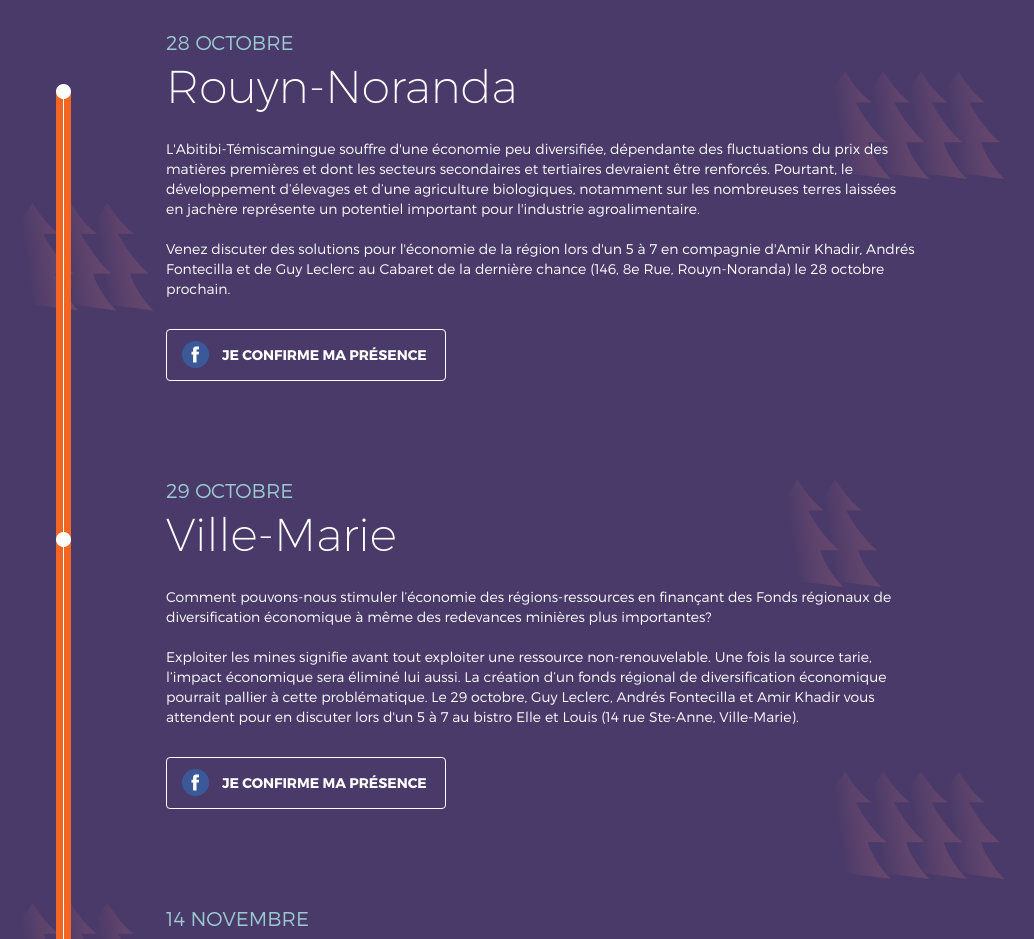
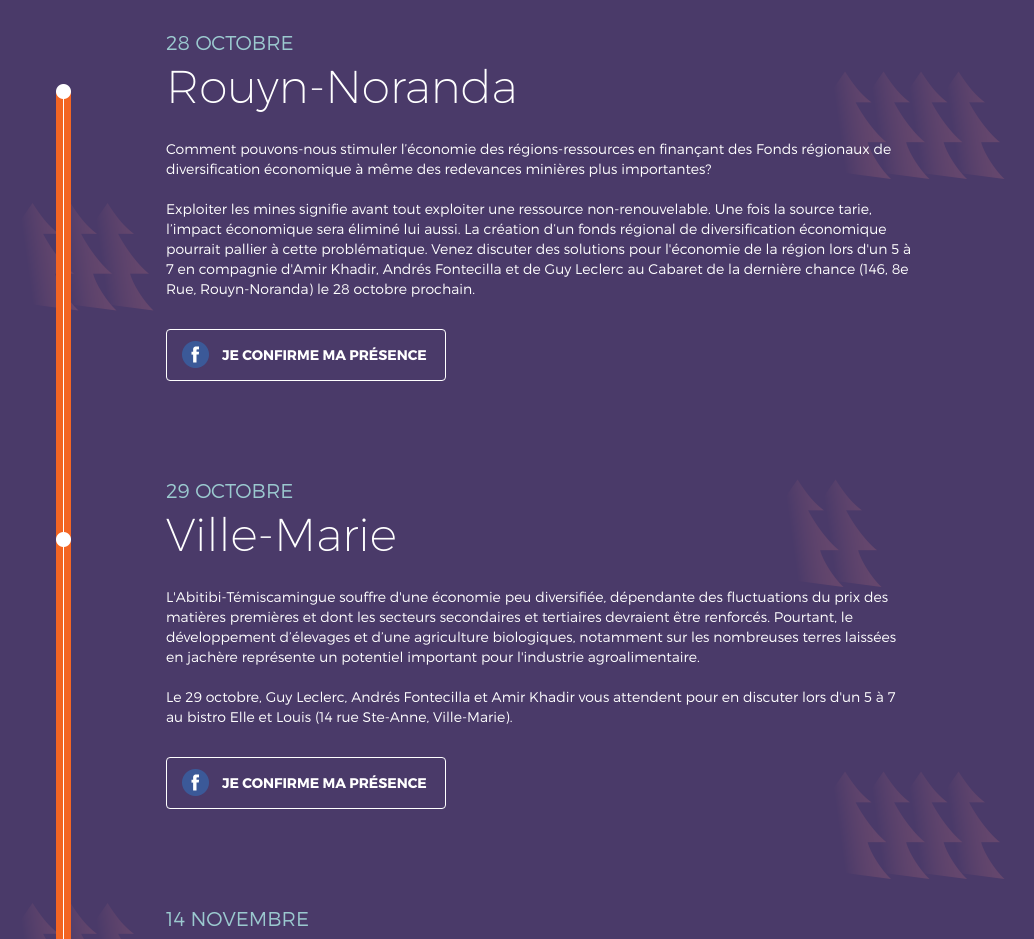
Before and after one commit to julienroyal/qsregions, a plain HTML site: page index.html in a window 1280 px wide. Shown: the part 1480-2419 px from the top of the page, without its empty margins (99-1133 px from the left). Drawn offline with Linux system fonts and the light colour scheme; a script that the page names is missing.

Commit message:
23124411

```diff
--- a/index.html
+++ b/index.html
@@ -170,9 +170,10 @@ Nous ne voulons pas d’une économie de « jobines » qui disparaissent du jour
           <div class="col-xs-10 col-md-8 ville">
             <h2>28 octobre</h2>
             <h1>Rouyn-Noranda</h1>
-            <p>L'Abitibi-Témiscamingue souffre d'une économie peu diversifiée, dépendante des fluctuations du prix des matières premières et dont les secteurs secondaires et tertiaires devraient être renforcés. Pourtant, le développement d’élevages et d’une agriculture biologiques, notamment sur les nombreuses terres laissées en jachère représente un potentiel important pour l'industrie agroalimentaire.
+            <p>Comment pouvons-nous stimuler l’économie des régions-ressources en finançant des Fonds régionaux de diversification économique à même des redevances minières plus importantes?
 <br></br>
- Venez discuter des solutions pour l'économie de la région lors d'un 5 à 7 en compagnie d'Amir Khadir, Andrés Fontecilla et de Guy Leclerc au Cabaret de la dernière chance (146, 8e Rue, Rouyn-Noranda) le 28 octobre prochain.</p>
+Exploiter les mines signifie avant tout exploiter une ressource non-renouvelable. Une fois la source tarie, l’impact économique sera éliminé lui aussi. La création d’un fonds régional de diversification économique pourrait pallier à cette problématique. Venez discuter des solutions pour l'économie de la région lors d'un 5 à 7 en compagnie d'Amir Khadir, Andrés Fontecilla et de Guy Leclerc au Cabaret de la dernière chance (146, 8e Rue, Rouyn-Noranda) le 28 octobre prochain.</p>
+
             <p><a class="btn btn-default btn-event" href="https://www.facebook.com/events/1513778458919647/" role="button">Je confirme ma pr&eacute;sence</a></p>
           </div><!-- /.col-md-8 -->
         </div><!-- /.row -->
@@ -182,10 +183,10 @@ Nous ne voulons pas d’une économie de « jobines » qui disparaissent du jour
           <div class="col-xs-10 col-md-8 ville">
             <h2>29 octobre</h2>
             <h1>Ville-Marie</h1>
-            <p> Comment pouvons-nous stimuler l’économie des régions-ressources en finançant des Fonds régionaux de diversification économique à même des redevances minières plus importantes?
+            <p> L'Abitibi-Témiscamingue souffre d'une économie peu diversifiée, dépendante des fluctuations du prix des matières premières et dont les secteurs secondaires et tertiaires devraient être renforcés. Pourtant, le développement d’élevages et d’une agriculture biologiques, notamment sur les nombreuses terres laissées en jachère représente un potentiel important pour l'industrie agroalimentaire.
 
 <br></br>
-Exploiter les mines signifie avant tout exploiter une ressource non-renouvelable. Une fois la source tarie, l’impact économique sera éliminé lui aussi. La création d’un fonds régional de diversification économique pourrait pallier à cette problématique. Le 29 octobre, Guy Leclerc, Andrés Fontecilla et Amir Khadir vous attendent pour en discuter lors d'un 5 à 7 au bistro Elle et Louis (14 rue Ste-Anne, Ville-Marie).
+Le 29 octobre, Guy Leclerc, Andrés Fontecilla et Amir Khadir vous attendent pour en discuter lors d'un 5 à 7 au bistro Elle et Louis (14 rue Ste-Anne, Ville-Marie).
 </p>
             <p><a class="btn btn-default btn-event" href="https://www.facebook.com/events/1110935668959195/" role="button">Je confirme ma pr&eacute;sence</a></p>
           </div><!-- /.col-md-8 -->
```
